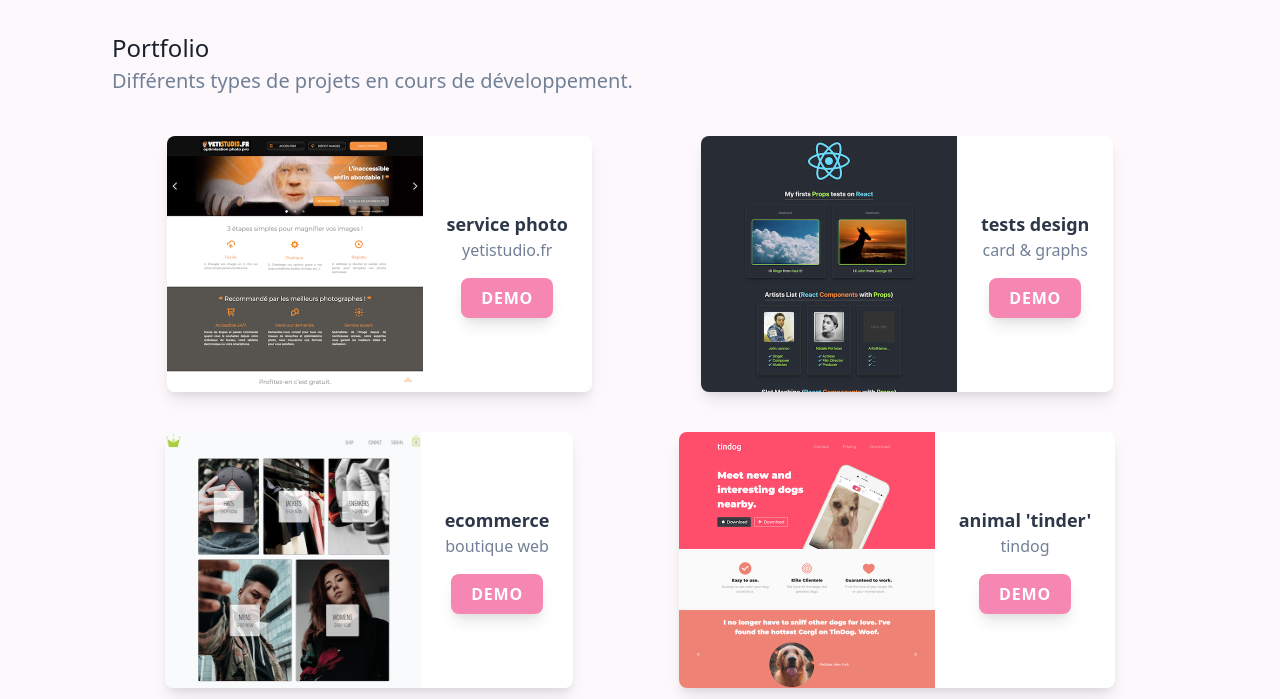
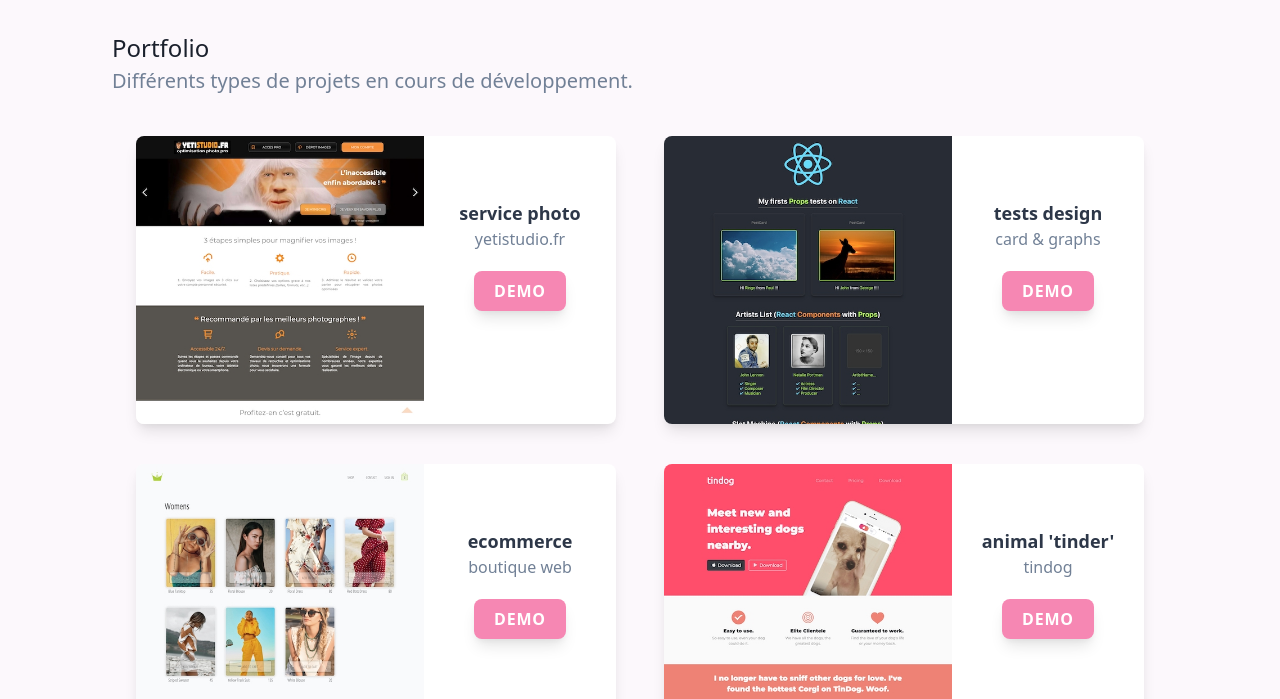
Before and after one commit to ipopop/maboite-space, a Vue app: page / in a window 1280 px wide. Shown: the part 473-1172 px from the top of the page. Built offline with nearby package versions, Linux system fonts and the light colour scheme.

Commit message:
refactor2 design cards

```diff
--- a/src/App.vue
+++ b/src/App.vue
@@ -29,8 +29,8 @@
             <p class="text-xl text-gray-600">
                 Différents types de projets en cours de développement.
             </p>
-            <div class="flex flex-wrap">
-                <div class="mx-auto min-w-350 w-500 px-4 mt-10" v-for="contentCard in dataCard" v-bind:key="contentCard">
+            <div class="flex flex-wrap text-center">
+                <div class="object-center mx-auto max-w-350 min-h-300 sm:max-w-450 px-4 mt-10" v-for="contentCard in dataCard" v-bind:key="contentCard">
                     <ContentCard :contentCard="contentCard" />
                 </div>
             </div>
--- a/src/components/ContentCard.vue
+++ b/src/components/ContentCard.vue
@@ -1,10 +1,10 @@
 <template>
-<div class="flex flex-wrap items-center overflow-hidden bg-white rounded-lg shadow-lg">
-    <img class="object-auto object-center sm:w-64 sm:h-64" :src="contentCard.imageUrl" :alt="contentCard.imageAlt">
-    <div class="text-center mx-auto sm:px-6 py-4">
+<div class="flex flex-wrap sm:flex-no-wrap mx-auto items-center overflow-hidden bg-white rounded-lg shadow-lg">
+    <img class="object-center w-auto sm:w-72 h-auto" :src="contentCard.imageUrl" :alt="contentCard.imageAlt">
+    <div class="object-center mx-auto my-auto sm:px-6 py-4 sm:w-48 sm:h-48">
         <h3 class="text-lg font-semibold text-gray-800">{{ contentCard.dataName }}</h3>
         <p class="text-gray-600">{{ contentCard.dataCnt1 }}</p>
-        <div class="mt-4">
+        <div class="mt-5">
             <a :href="contentCard.dataCnt2" class="shadow-lg btn btn-pink sm:text-base py-2" target="_blank"> DEMO </a>
         </div>
     </div>
--- a/tailwind.config.js
+++ b/tailwind.config.js
@@ -44,6 +44,10 @@ module.exports = {
         '160': '40rem',
       },
       minWidth: {
+        '150': '150px',
+        '175': '175px',
+        '200': '200px',
+        '250': '250px',
         '350': '350px',
         '375': '375px',
         '450': '450px',
```
Also changed, not shown: public/img/boutique.jpg.
